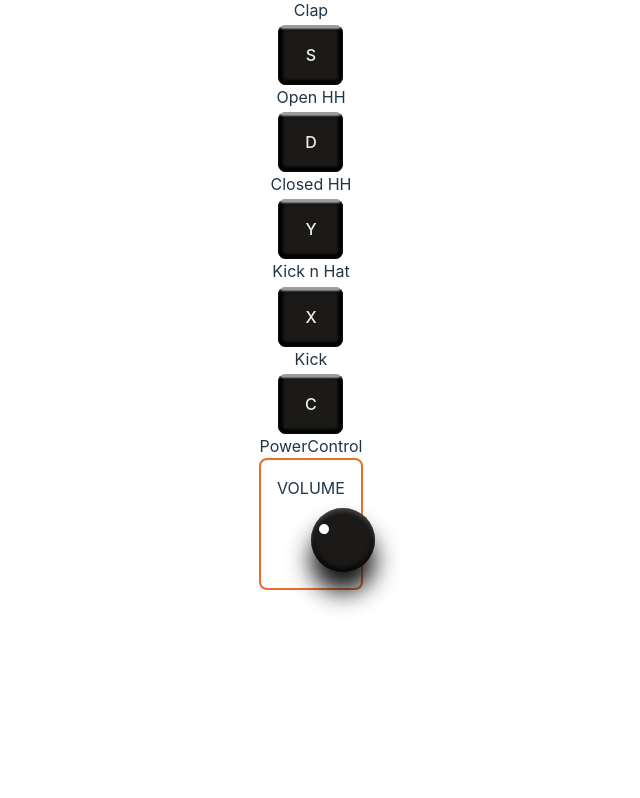
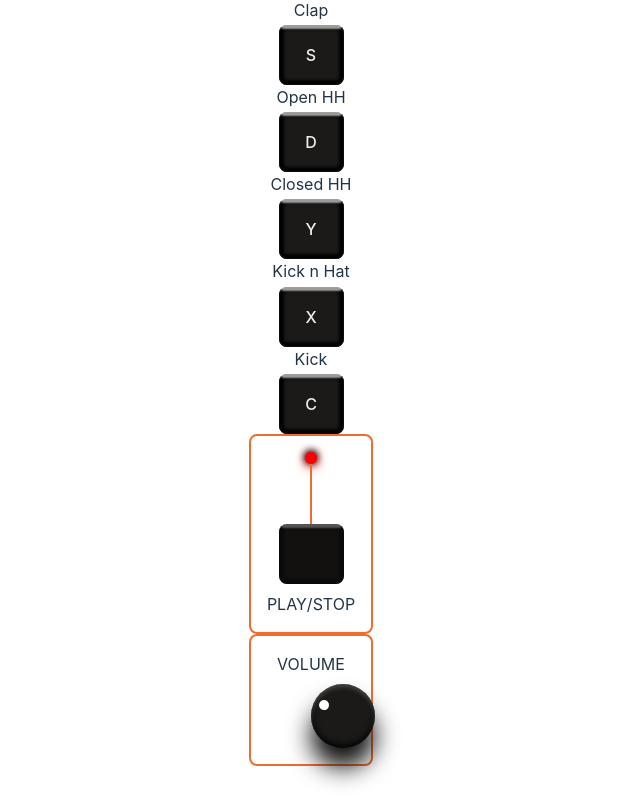
Before and after one commit to samhuerzeler/drum-machine, a React (Vite) app: page / in a window 1280 px wide. Shown: the part 407-1205 px from the top of the page, without its empty margins (329-969 px from the left). Before the commit the page ends 1029 px from the top, so only its background shows below. Built offline with nearby package versions, Linux system fonts and the light colour scheme.

Commit message:
Add PowerControl

```diff
--- a/package.json
+++ b/package.json
@@ -22,6 +22,7 @@
     "eslint-plugin-react": "^7.34.1",
     "eslint-plugin-react-hooks": "^4.6.0",
     "eslint-plugin-react-refresh": "^0.4.6",
+    "classnames": "^2.3.2",
     "gh-pages": "^6.1.1",
     "vite": "^5.2.0"
   }
--- a/src/App.jsx
+++ b/src/App.jsx
@@ -19,7 +19,7 @@ function App() {
           <DrumPad key={pad.id} pad={pad} setAudioDisplayName={setAudioDisplayName} powerOn={powerOn} volume={volume} />
         ))}
 
-        <PowerControl />
+        <PowerControl powerOn={powerOn} setPowerOn={setPowerOn} setAudioDisplayName={setAudioDisplayName} />
 
         <VolumeSlider setVolume={setVolume} />
     </main>
--- a/src/components/DrumPad.jsx
+++ b/src/components/DrumPad.jsx
@@ -1,4 +1,4 @@
-import React, { useEffect, useRef, useState } from 'react';
+import { useEffect, useRef, useState } from 'react';
 import PropTypes from 'prop-types';
 import './DrumPad.css';
 
--- /dev/null
+++ b/src/components/PowerControl.css
@@ -0,0 +1,42 @@
+.controllers__on-off {
+    display: flex;
+    flex-direction: column;
+    align-items: center;
+    border: 2px solid #ee6d2d;
+    border-radius: 8px;
+    padding: 1rem;
+  }
+
+  .led {
+    width: 12px;
+    height: 12px;
+    border-radius: 50%;
+  }
+
+  .led--on {
+    background-color: #f00;
+    box-shadow: #000 0 -1px 7px 1px, inset #f00 0 -1px 9px, #f00 0 2px 12px;
+  }
+
+  .led--off {
+    background-color: #940;
+    box-shadow: #000 0 -1px 7px 1px, inset #600 0 -1px 9px, #f00 0 2px 12px;
+  }
+
+  .vl {
+    border-left: 2px solid #ee6d2d;
+    height: 60px;
+  }
+
+  .pad__label--bottom {
+    margin-top: 8px;
+  }
+
+  .drum-pad--pressed {
+    background: #121110;
+    box-shadow: inset 0 0 3px 5px rgb(0 0 0 / 45%);
+  }
+  .drum-pad--pressed::before {
+    box-shadow: 0 1px 2px 0 rgb(255 255 255 / 30%);
+    background: rgba(255, 255, 255, 0.3);
+  }
--- a/src/components/PowerControl.jsx
+++ b/src/components/PowerControl.jsx
@@ -1,9 +1,50 @@
-function PowerControl() {
-    return (
-      <div>
-         PowerControl
+import PropTypes from 'prop-types';
+import classNames from 'classnames';
+import './PowerControl.css';
+
+PowerControl.propTypes = {
+  powerOn: PropTypes.bool.isRequired,
+  setPowerOn: PropTypes.func.isRequired,
+  setAudioDisplayName: PropTypes.func.isRequired,
+};
+
+function PowerControl(props) {
+  const { powerOn, setPowerOn, setAudioDisplayName } = props;
+
+  const handlePowerButtonClick = () => {
+    setPowerOn(!powerOn);
+    setAudioDisplayName('');
+  };
+
+  const ledClass = classNames({
+    led: true,
+    'led--on': powerOn,
+    'led--off': !powerOn,
+  });
+
+  const buttonClass = classNames({
+    'drum-pad': true,
+    'drum-pad--pressed': powerOn,
+  });
+
+  return (
+    <div className="controllers__on-off">
+      <div className={ledClass} />
+      <div className="vl" />
+      <div className="pad">
+        <button
+          id="on-off"
+          className={buttonClass}
+          aria-label="On Off button"
+          type="button"
+          onClick={() => handlePowerButtonClick()}
+        />
+        <label className="pad__label--bottom" htmlFor="on-off">
+         PLAY/STOP
+        </label>
       </div>
-    );
+    </div>
+  );
 }
 
 export default PowerControl;
--- a/src/components/VolumeSlider.jsx
+++ b/src/components/VolumeSlider.jsx
@@ -1,4 +1,4 @@
-import React, { useEffect, useRef } from 'react';
+import { useEffect, useRef } from 'react';
 import PropTypes from 'prop-types';
 import './VolumeSlider.css';
 
```
Also changed, not shown: 1 other file (tests, documents, lock files or other folders).
